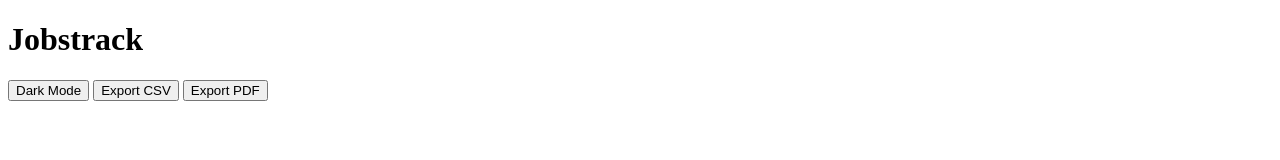
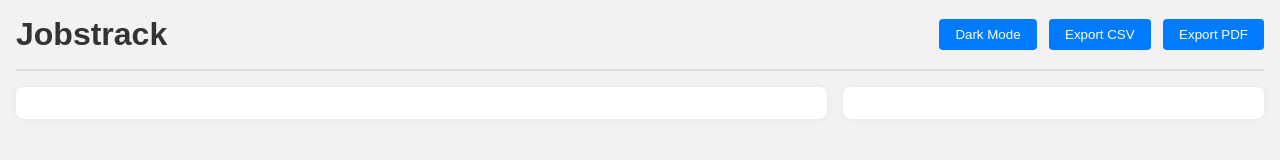
Before and after one commit to Lakshmi8606/Job-Tracker, a plain HTML site: page index.html in a window 1280 px wide. Drawn offline with Linux system fonts and the light colour scheme.

Commit message:
Added responsive layout and basic styling for header, panels and modals.

```diff
--- a/index.html
+++ b/index.html
@@ -11,12 +11,13 @@
         <div>
 <h1>Jobstrack</h1>
 </div>
-<div>
+<div id="header-actions">
     <button>Dark Mode</button>
     <button>Export CSV</button>
     <button>Export PDF</button>
 </div>
     </header>
+
     <main id="main-container">
 
 <aside id="left-panel">
@@ -29,12 +30,13 @@
 </section>
 
     </main>
+
 <div id="jd-modal" class="modal hidden"></div>
 <div id="add-modal" class="modal hidden"></div>
 
     <footer>
 
     </footer>
-    <script scr="js/app.js"></script>
+    <script src="js/app.js"></script>
 </body>
 </html>
--- a/style/main.css
+++ b/style/main.css
@@ -0,0 +1,91 @@
+*{
+    margin:0;
+    padding:0;
+    box-sizing:border-box;
+}
+body{
+    font-family:Arial, Helvetica, sans-serif;
+    padding:1rem;
+    background-color: #f2f2f2;
+    color:#333;
+}
+header{
+    display:flex;
+justify-content:space-between;
+align-items: center;
+padding-bottom: 1rem;
+border-bottom:2px solid #ddd;
+}
+#header-actions button {
+  margin-left: 0.5rem;
+  padding: 0.5rem 1rem;
+  border: none;
+  background-color: #007bff;
+  color: white;
+  border-radius: 4px;
+  cursor: pointer;
+}
+
+#header-actions button:hover {
+  background-color: #0056b3;
+}
+#main-container {
+  display: flex;
+  flex-direction: column;
+  gap: 1rem;
+  margin-top: 1rem;
+}
+#left-panel {
+  flex: 2;
+  padding: 1rem;
+  background-color: white;
+  border-radius: 8px;
+  box-shadow: 0 0 10px rgba(0, 0, 0, 0.05);
+}
+#dashboard {
+  flex: 1;
+  padding: 1rem;
+  background-color: white;
+  border-radius: 8px;
+  box-shadow: 0 0 10px rgba(0, 0, 0, 0.05);
+}
+#tracked-cards {
+  display: grid;
+  grid-template-columns: 1fr;
+  gap: 1rem;
+}
+.modal {
+  position: fixed;
+  top: 0;
+  left: 0;
+  width: 100vw;
+  height: 100vh;
+  background-color: rgba(0, 0, 0, 0.5);
+  display: flex;
+  justify-content: center;
+  align-items: center;
+  z-index: 1000;
+}
+
+.modal.hidden {
+  display: none;
+}
+
+.modal .modal-content {
+  background: white;
+  padding: 2rem;
+  border-radius: 8px;
+  max-width: 500px;
+  width: 90%;
+}
+
+/* RESPONSIVE */
+@media (min-width: 768px) {
+  #main-container {
+    flex-direction: row;
+  }
+
+  #tracked-cards {
+    grid-template-columns: repeat(auto-fill, minmax(250px, 1fr));
+  }
+}
```
